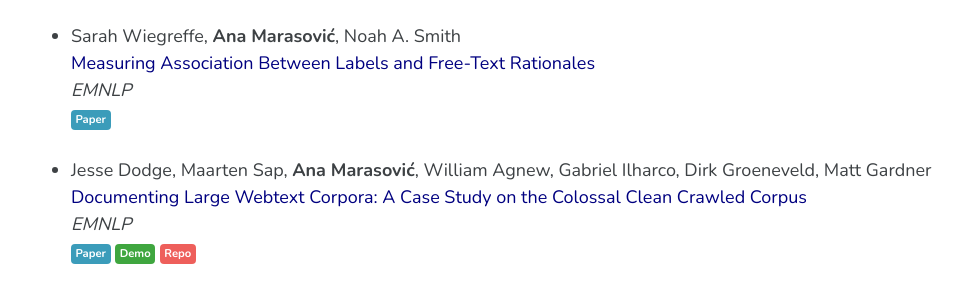
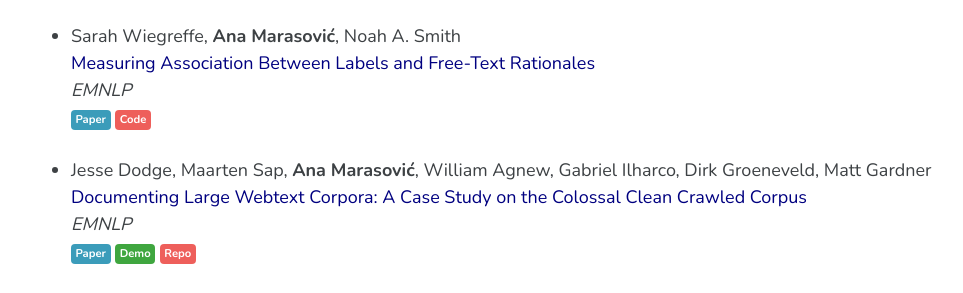
Before and after one commit to amarasovic/amarasovic.github.io, a Jekyll site: the page built from publications/index.md, in a window 1280 px wide and 900 px high, scrolled down 2446 px. Shown: the part 148-441 px from the top of the window, without its empty margins (298-1261 px from the left). Built offline with Jekyll 4.4.1, drawn with Linux system fonts in a browser that asks for light colours; cached includes are drawn as plain includes; a script that is not in the unit is left out.

Commit message:
Add code repository link to label rationale association paper
🤖 Generated with [Claude Code](https://claude.ai/code)

Co-Authored-By: Claude <noreply@anthropic.com>

```diff
--- a/publications/index.md
+++ b/publications/index.md
@@ -102,7 +102,7 @@ The workshop “XAI in Action: Past, Present, and Future Applications” co-cola
 * Sarah Wiegreffe, **Ana Marasović**, Noah A. Smith
 <span style="color:navy">Measuring Association Between Labels and Free-Text Rationales</span>
 *EMNLP*
-[Paper](https://arxiv.org/abs/2010.12762){: .btn .btn--info .btn--small}
+[Paper](https://arxiv.org/abs/2010.12762){: .btn .btn--info .btn--small} [Code](https://github.com/allenai/label_rationale_association){: .btn .btn--danger .btn--small}
 
 
 * Jesse Dodge, Maarten Sap, **Ana Marasović**, William Agnew, Gabriel Ilharco, Dirk Groeneveld, Matt Gardner
```
